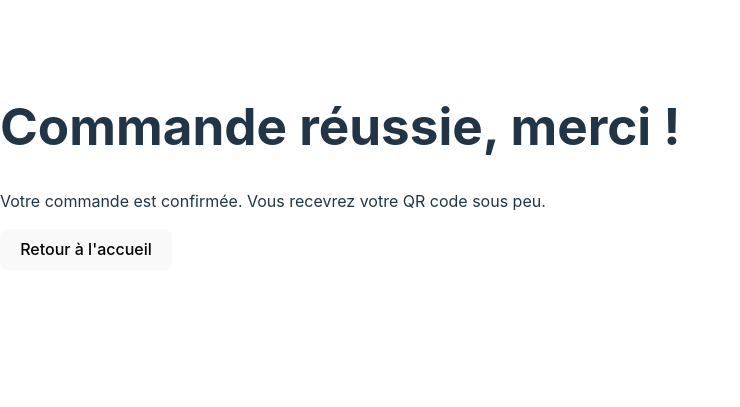
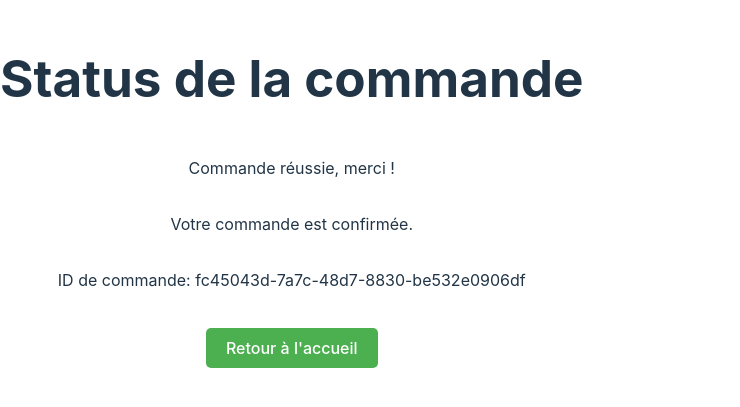
Before and after one commit to ynov-ikftree/gopoulet, a React (Vite) app in the folder frontend/gopoulet/: page /commande in a window 1280 px wide. Shown: the part 233-640 px from the top of the page, without its empty margins (0-740 px from the left). Built offline with nearby package versions, Linux system fonts and the light colour scheme.

Commit message:
OrderComponent & commande.jsx Ajout d'un ID unique de commande

```diff
--- a/frontend/gopoulet/package.json
+++ b/frontend/gopoulet/package.json
@@ -13,7 +13,8 @@
     "qrcode.react": "^3.1.0",
     "react": "^18.2.0",
     "react-dom": "^18.2.0",
-    "react-router-dom": "^6.21.0"
+    "react-router-dom": "^6.21.0",
+    "uuid": "^9.0.1"
   },
   "devDependencies": {
     "@types/react": "^18.2.43",
--- a/frontend/gopoulet/src/components/OrderComponent.jsx
+++ b/frontend/gopoulet/src/components/OrderComponent.jsx
@@ -3,11 +3,18 @@ import React from 'react';
 import { useNavigate } from 'react-router-dom';
 import roastedChicken from '../assets/img/cuisse-de-poulet.png';
 import logo from '../assets/img/logo.png';
+import { v4 as uuidv4 } from 'uuid';
 
 const OrderComponent = () => {
   const navigate = useNavigate();
 
   const handleOrderClick = () => {
+    // Génération d'un ID unique pour la commande
+    const orderId = uuidv4();
+
+    // Stockage de l'ID de la commande dans le stockage de session
+    sessionStorage.setItem('orderId', orderId);
+
     // Redirige vers la page Commande pour le traitement
     navigate('/commande');
   };
--- a/frontend/gopoulet/src/components/commande.jsx
+++ b/frontend/gopoulet/src/components/commande.jsx
@@ -1,36 +1,65 @@
 // src/components/Commande.jsx
 import React, { useState, useEffect } from 'react';
 import { useNavigate } from 'react-router-dom';
+import { v4 as uuidv4 } from 'uuid';
 
 const Commande = () => {
-  const [isOrderComplete, setIsOrderComplete] = useState(false);
+  const [orderStatus, setOrderStatus] = useState('Traitement en cours...');
+  const [orderId, setOrderId] = useState('');
   const navigate = useNavigate();
 
   useEffect(() => {
+    // Générer un ID unique pour la commande
+    const uniqueId = uuidv4();
+    setOrderId(uniqueId);
+
     // Simuler l'appel à l'API pour traiter la commande
     console.log('Traitement de la commande en cours...');
 
     setTimeout(() => {
-      setIsOrderComplete(true);
+      setOrderStatus('Commande réussie, merci !');
       console.log('La commande a été traitée.');
-    }, 2000); // En attente de 2 secondes pour simuler l'appel à l'API
+      // Ici, vous pouvez également envoyer l'orderId au backend et obtenir un QR code en réponse
+    }, 2000); // Simule un délai de traitement de commande de 2 secondes
   }, []);
 
   return (
-    <div>
-      {!isOrderComplete ? (
-        <h2>Traitement de votre commande en cours...</h2>
-      ) : (
-        <div>
-          <h1>Commande réussie, merci !</h1>
-          <p>Votre commande est confirmée. Vous recevrez votre QR code sous peu.</p>
-          {/**/}
-        </div>
+    <div style={styles.container}>
+      <h1>Status de la commande</h1>
+      <p>{orderStatus}</p>
+      {orderStatus === 'Commande réussie, merci !' && (
+        <>
+          <p>Votre commande est confirmée.</p>
+          <p>ID de commande: {orderId}</p>
+          {/* Afficher le QR code ici si nécessaire */}
+        </>
       )}
       {/* Bouton pour retourner à la page d'accueil */}
-      <button onClick={() => navigate('/')}>Retour à l'accueil</button>
+      <button style={styles.button} onClick={() => navigate('/')}>
+        Retour à l'accueil
+      </button>
     </div>
   );
 };
 
+const styles = {
+  container: {
+    display: 'flex',
+    flexDirection: 'column',
+    alignItems: 'center',
+    justifyContent: 'center',
+    marginTop: '50px', // Ajuster selon la mise en page
+  },
+  button: {
+    marginTop: '20px',
+    padding: '10px 20px',
+    fontSize: '1rem',
+    color: '#fff',
+    backgroundColor: '#4CAF50',
+    border: 'none',
+    borderRadius: '5px',
+    cursor: 'pointer',
+  },
+};
+
 export default Commande;
```
Also changed, not shown: 1 other file (tests, documents, lock files or other folders).
